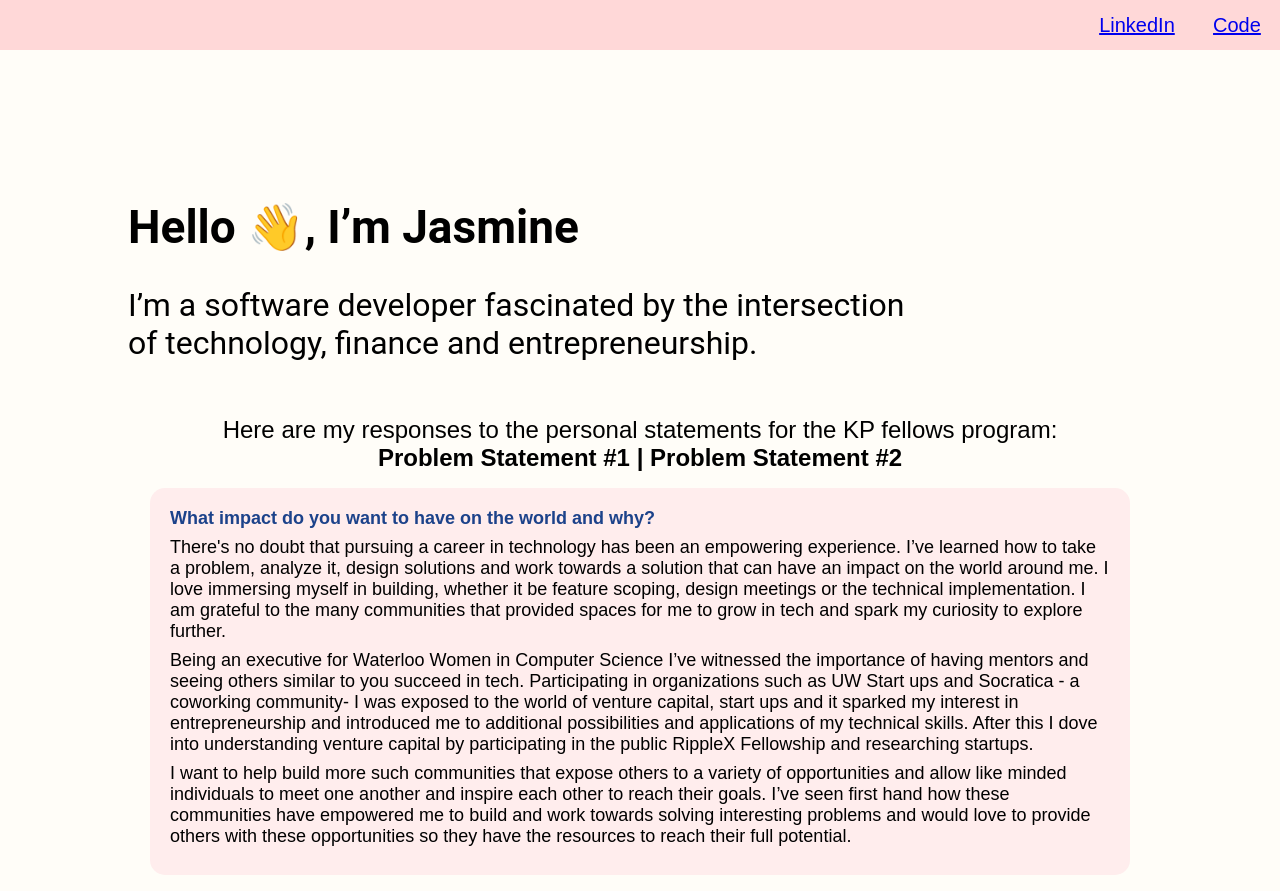
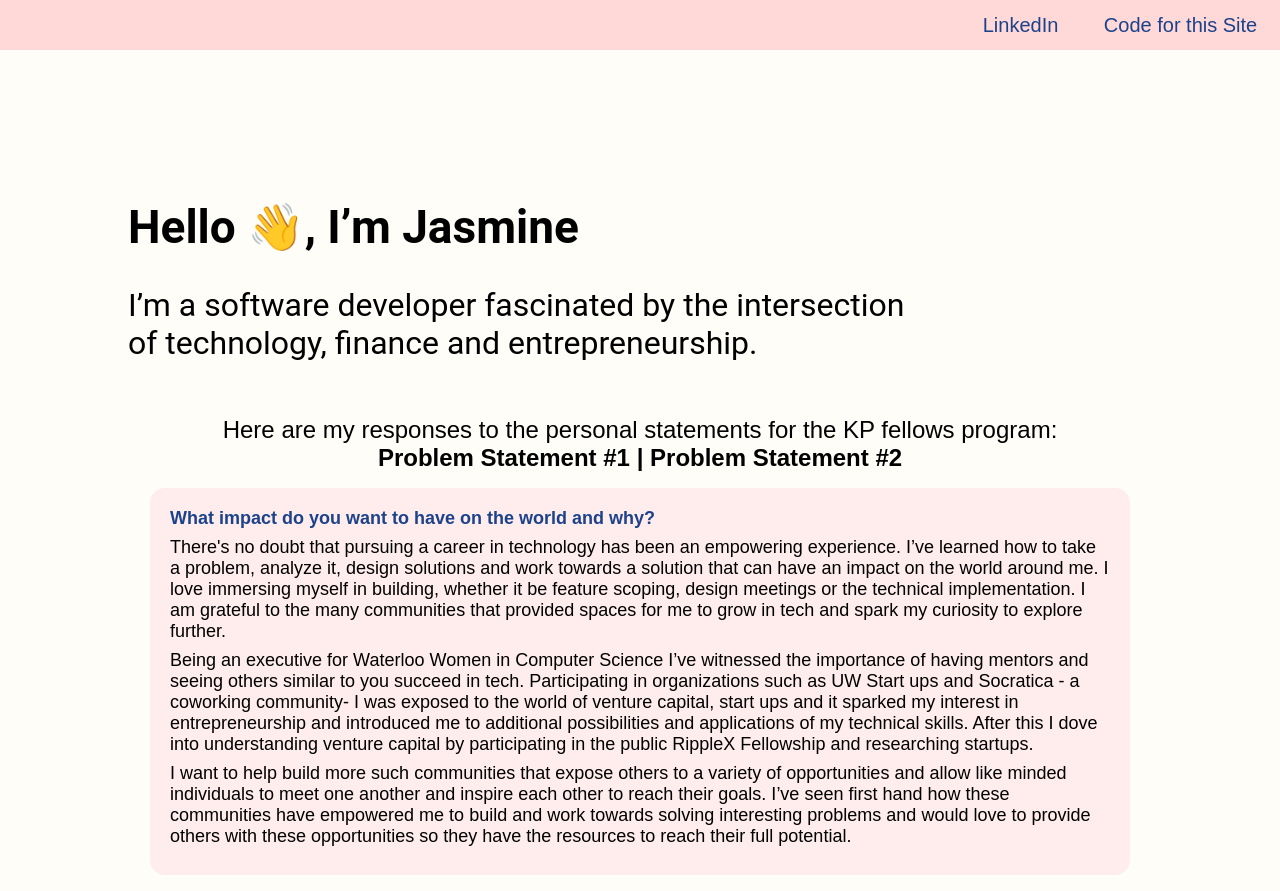
Before and after one commit to jasminekbal/KPFellowsSite, a React (Create React App) app: page / in a window 1280 px wide. Built offline with nearby package versions, Linux system fonts and the light colour scheme.

Commit message:
final touches

```diff
--- a/public/index.html
+++ b/public/index.html
@@ -24,7 +24,7 @@
       work correctly both with client-side routing and a non-root public URL.
       Learn how to configure a non-root public URL by running `npm run build`.
     -->
-    <title>React App</title>
+    <title>Kleiner Perkins Fellowship Apps</title>
   </head>
   <body>
     <noscript>You need to enable JavaScript to run this app.</noscript>
--- a/src/App.css
+++ b/src/App.css
@@ -31,7 +31,16 @@ font-style: normal;
 font-size: 20px;
 line-height: 50px;
 color: #1C428A;
-width: 200px;
+width: 320px;
+}
+
+.App-navlink{
+  color: #1C428A;
+  text-decoration: none;
+}
+
+.App-navlink:hover{
+  text-decoration: underline;
 }
 
 .App-words {
@@ -90,6 +99,7 @@ width: 200px;
 
 .App-promptLink:hover{
   cursor: pointer;
+  text-decoration: underline;
 }
 
 .App-link {
--- a/src/App.js
+++ b/src/App.js
@@ -14,7 +14,7 @@ function App() {
           <div className='App-navlinks'>
           <a className='App-navlink' href='https://www.linkedin.com/in/jasminekbal/'> LinkedIn </a>
 
-          <a className='App-navlink' href="https://www.linkedin.com/in/jasminekbal/"> Code</a>
+          <a className='App-navlink' href="https://www.linkedin.com/in/jasminekbal/"> Code for this Site</a>
           </div>
 
         </div>
```
